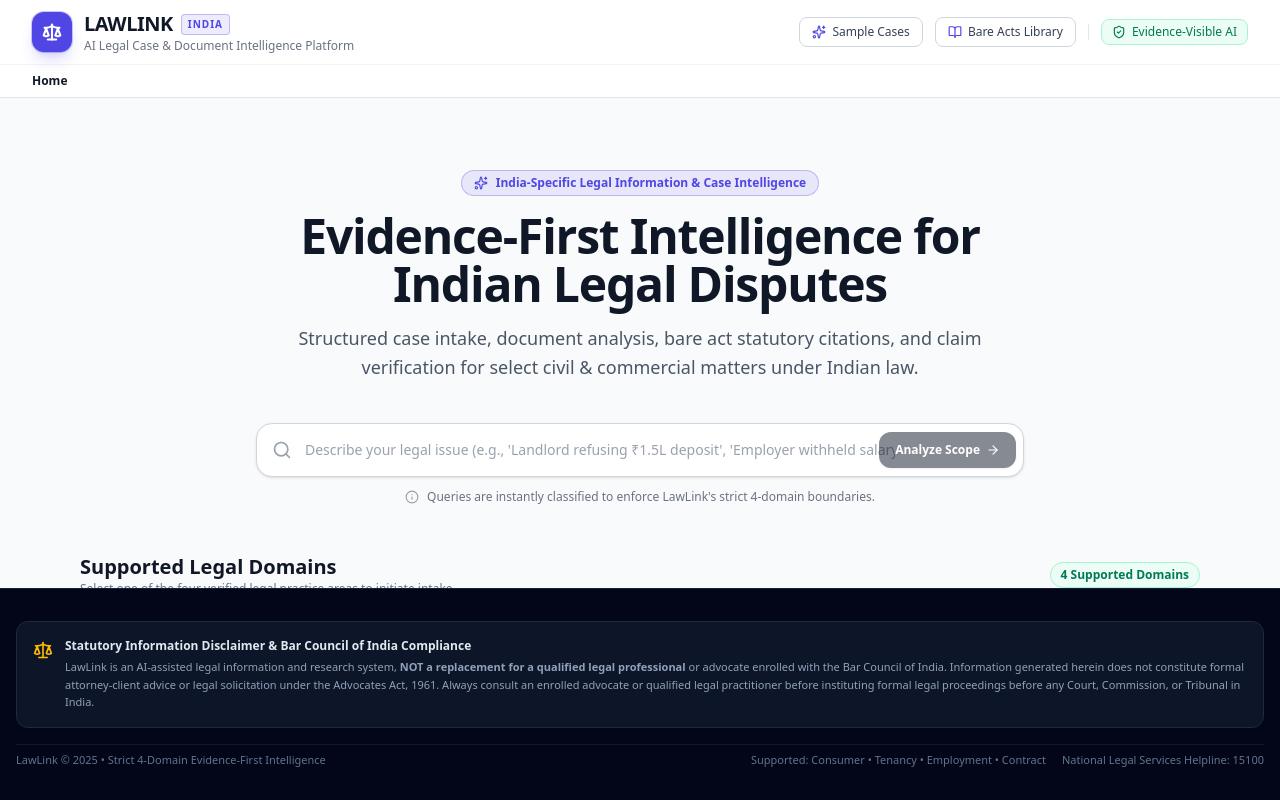
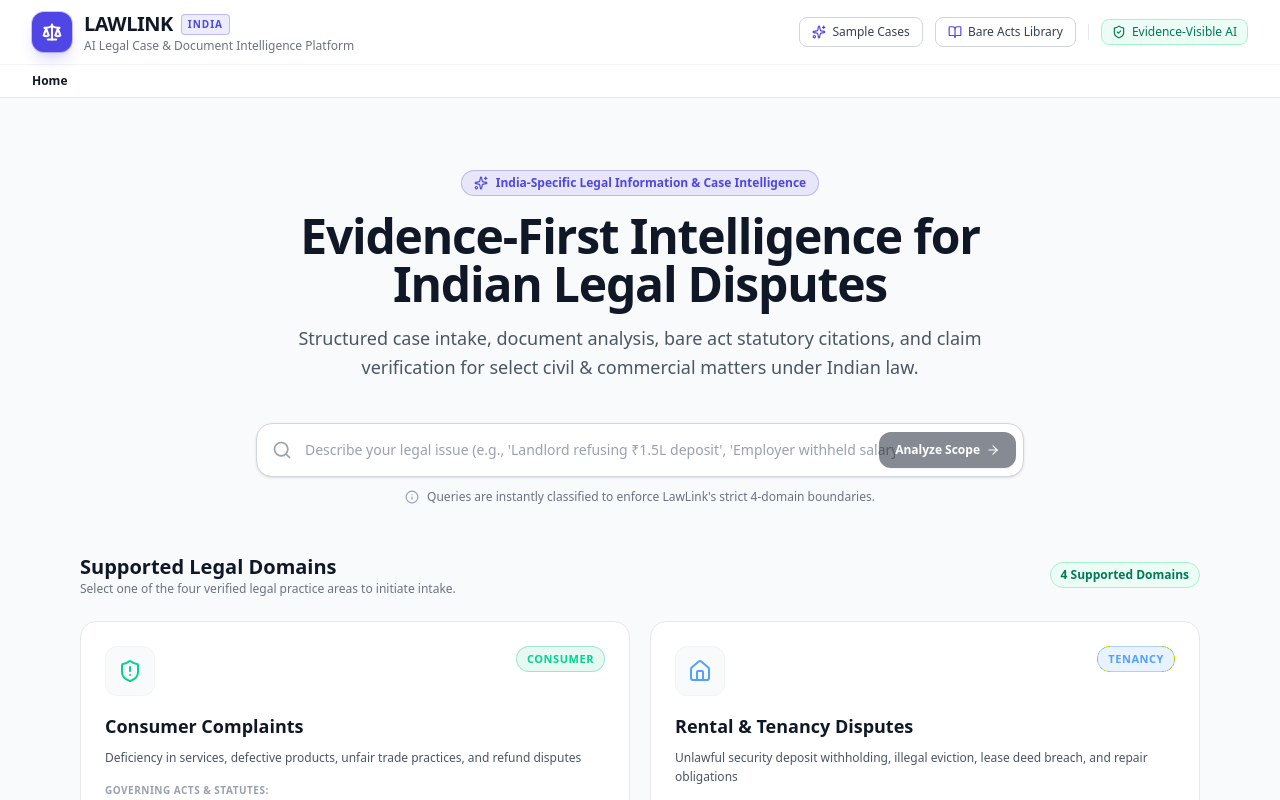
Before and after one commit to Paras2611/Nyayvanta-Ai, a React (Vite) app: page / in a window 1280 px wide. Built offline with nearby package versions, Linux system fonts and the light colour scheme.

Commit message:
refactor: relocate DisclaimerBanner to main content area
Move the DisclaimerBanner inside the main content container to ensure consistent layout and vertical alignment with other application components.

```diff
--- a/src/App.tsx
+++ b/src/App.tsx
@@ -225,6 +225,9 @@
             detectedQuery={lastQuery}
           />
         )}
+
+        {/* Universal Legal Disclaimer Banner */}
+        <DisclaimerBanner />
         </div>
       </main>
 
@@ -248,9 +251,6 @@
           onClose={() => setIsNoticeStudioOpen(false)}
         />
       )}
-
-      {/* Universal Legal Disclaimer Banner */}
-      <DisclaimerBanner />
     </div>
   );
 }
```
